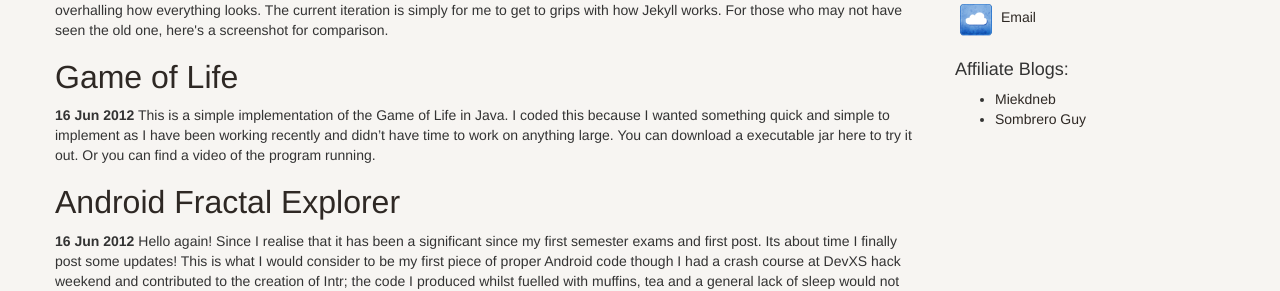
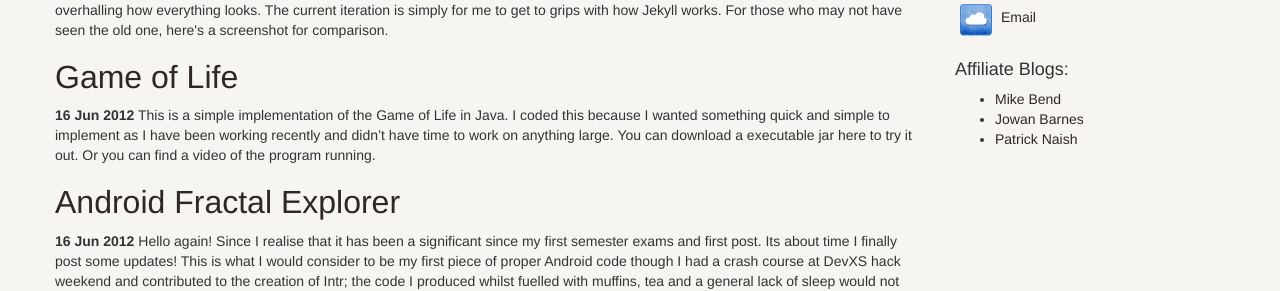
Before and after one commit to Kanpai888/Kanpai888.github.io, a Jekyll site: the page built from index.html, in a window 1280 px wide and 1020 px high. Shown: the part 413-704 px from the top of the window. Built offline with Jekyll 4.4.1, drawn with Linux system fonts in a browser that asks for light colours.

Commit message:
Added affiliate. Change names

```diff
--- a/_includes/affiliate.html
+++ b/_includes/affiliate.html
@@ -4,6 +4,7 @@
 </h4>
 
 <ul>
-	<li><a href="http://miekdneb.wordpress.com/">Miekdneb</a></li>
-    <li><a href="http://sombreroguy.wordpress.com/">Sombrero Guy</a></li>
+	<li><a href="http://miekdneb.wordpress.com/">Mike Bend</a></li>
+    <li><a href="http://sombreroguy.wordpress.com/">Jowan Barnes</a></li>
+    <li><a href="http://pmnaish.co.uk/">Patrick Naish</a></li>
 </ul>
```
